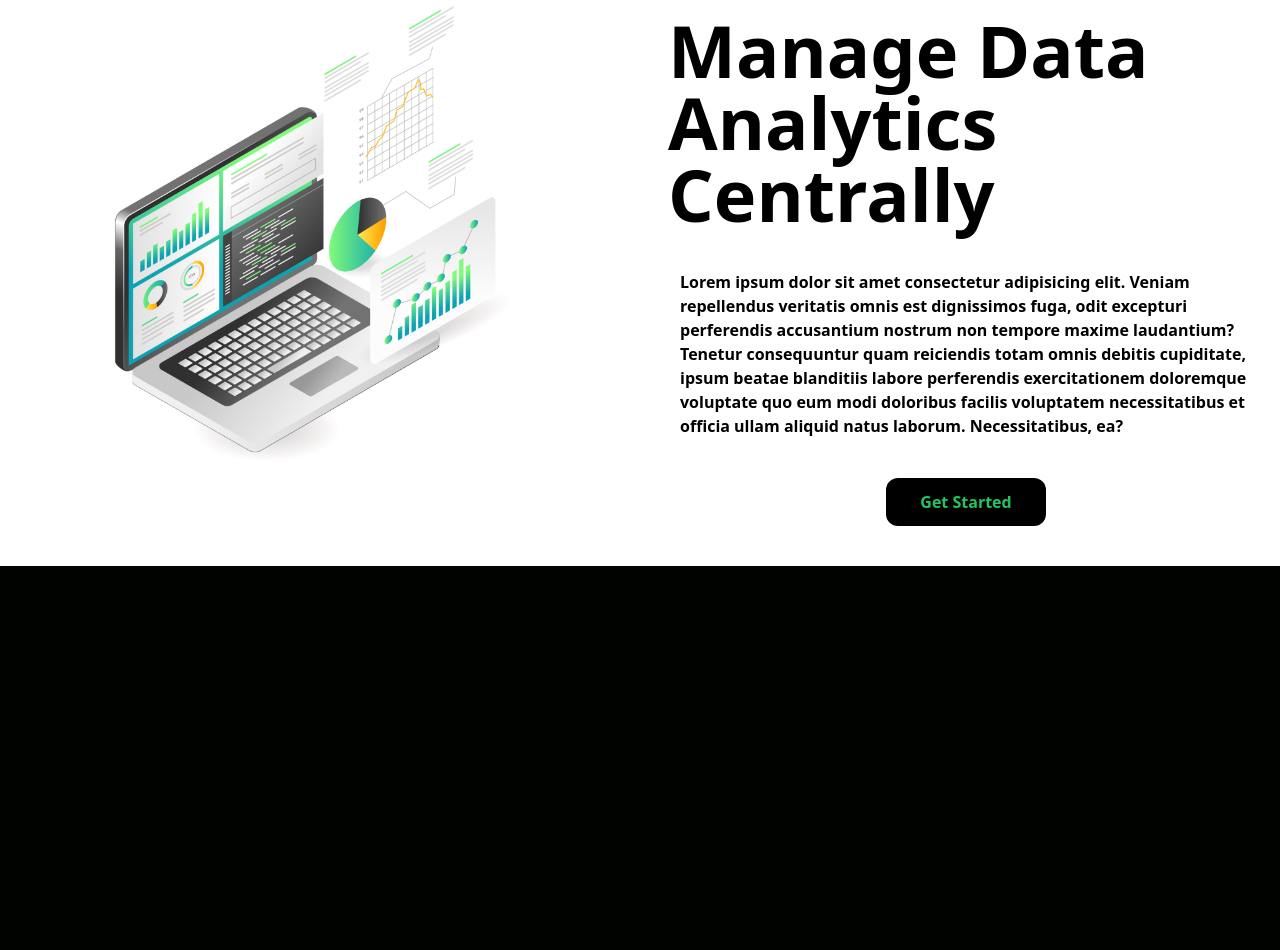
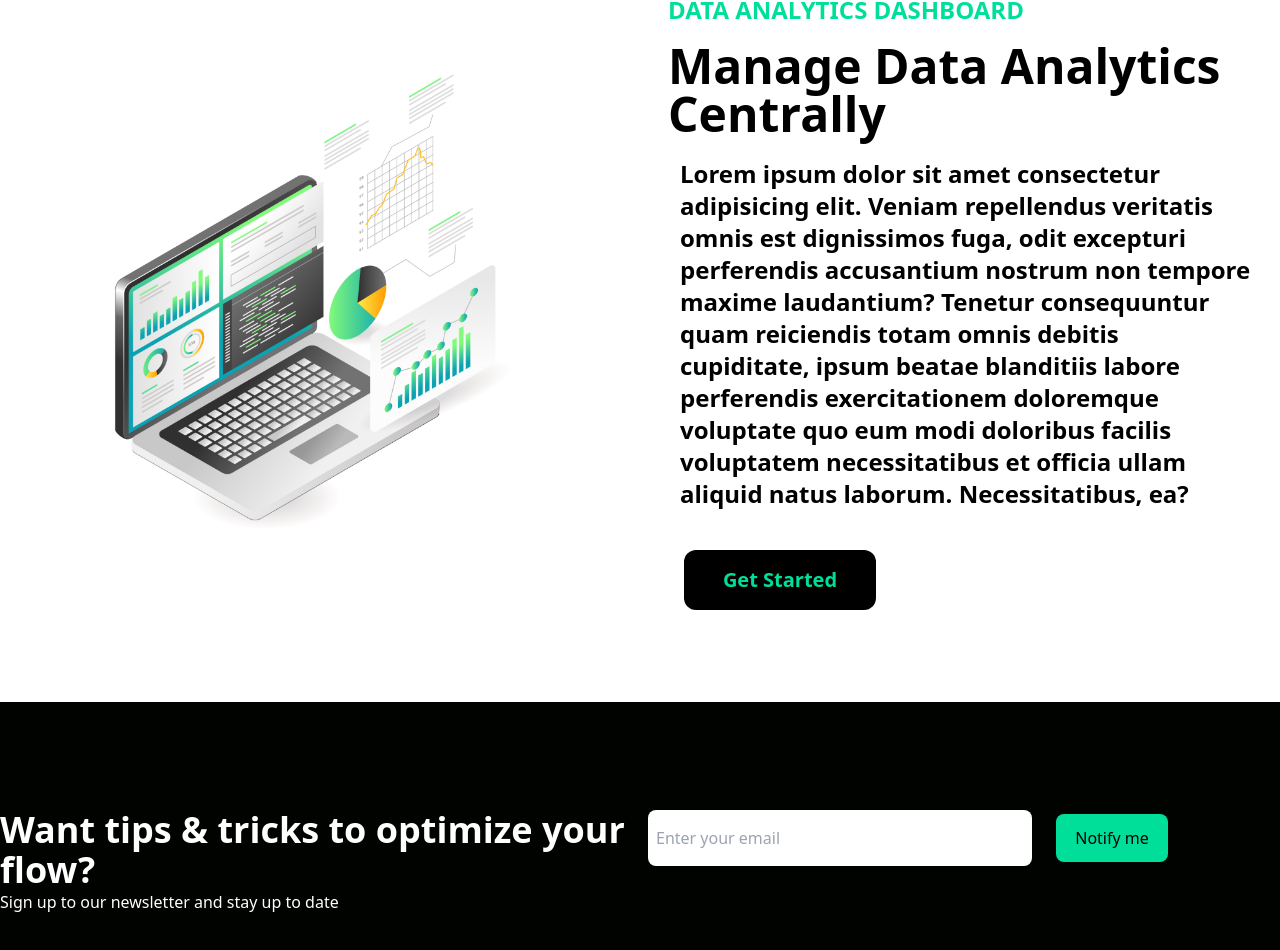
Before and after one commit to Moluno-xiii/Green-website, a React (Vite) app: page / in a window 1280 px wide. Shown: the part 898-1848 px from the top of the page. Before the commit the page ends 1464 px from the top, so only its background shows below. Built offline with nearby package versions, Linux system fonts and the light colour scheme.

Commit message:
finished 'Get Started' section

```diff
--- a/src/App.tsx
+++ b/src/App.tsx
@@ -1,4 +1,5 @@
 import './App.css'
+import ContactUs from './components/ContactUs'
 import GetStarted from './components/GetStarted'
 import Hero from './components/Hero'
 import Navbar from './components/Navbar'
@@ -13,6 +14,7 @@ function App() {
       <Hero />
       </div>
       <GetStarted />
+      <ContactUs />
     </div>
   )
 }
--- /dev/null
+++ b/src/components/ContactUs.tsx
@@ -0,0 +1,26 @@
+const ContactUs: React.FC = () => {
+  return (
+    <section className="h-[40vh] flex items-center mx-auto">
+      <div className="grid md:grid-cols-2 text-white mx-auto max-w-7xl gap-4">
+        <div className="">
+          <h1 className="font-bold lg:text-4xl">
+            Want tips & tricks to optimize your flow?{" "}
+          </h1>
+          <p>Sign up to our newsletter and stay up to date</p>
+        </div>
+        <div>
+          <input
+            type="text"
+            placeholder="Enter your email"
+            className="text-slate-900 bg-white mr-6 rounded-lg py-4 px-2 md:w-96 focus:outline-none"
+          />
+          <button className="py-3 rounded-lg hover:bg-white hover:text-[#00df9a] duration-500 cursor-pointer text-black bg-[#00df9a] w-28">
+            Notify me
+          </button>
+        </div>
+      </div>
+    </section>
+  );
+};
+
+export default ContactUs;
--- a/src/components/GetStarted.tsx
+++ b/src/components/GetStarted.tsx
@@ -2,20 +2,20 @@ import PcImg from '../assets/laptop.jpg'
 
 const GetStarted: React.FC = () => {
     return (
-      <section className="bg-white text-black">
-        <div className="grid md:grid-cols-2 gap-14 py-10 mx-auto max-w-7xl px-4">
+      <section className="bg-white text-black lg:h-[102vh] flex xl:h-[100vh]">
+        <div className="grid md:grid-cols-2 gap-14 py-10 mx-auto max-w-7xl 2xl:max-w-[2400px] px-4">
           <div className="w-full h-full flex justify-center flex-col">
             <img src={PcImg} alt="pc image" className="w-full " />
           </div>
 
           <div className="flex flex-col justify-center ">
-            <p className="text-green-500 uppercase font-bold sm:text-2xl max-sm:text-center">
+            <p className="text-[#00df9a] uppercase font-bold text-lg max-sm:text-center md:text-xl lg:text-2xl xl:text-3x 2xl:text-4xl">
               Data analytics dashboard
             </p>
-            <h3 className="font-bold capitalize text-3xl sm:text-5xl xl:text-7xl xl:mt-10 max-sm:text-center">
+            <h3 className="font-extrabold capitalize text-3xl sm:text-5xl xl:text-5xl xl:mt-4 max-sm:text-center md:text-3xl lg:mt-2 2xl:text-7xl">
               manage data analytics centrally
             </h3>
-            <p className="font-semibold mt-3 xl:mt-10 mx-3">
+            <p className="font-semibold mt-3 xl:mt-5 mx-3 lg:text-xl xl:text-2xl 2xl:text-4xl 2xl:leading-[50px]">
               Lorem ipsum dolor sit amet consectetur adipisicing elit. Veniam
               repellendus veritatis omnis est dignissimos fuga, odit excepturi
               perferendis accusantium nostrum non tempore maxime laudantium?
@@ -25,7 +25,7 @@ const GetStarted: React.FC = () => {
               voluptatem necessitatibus et officia ullam aliquid natus laborum.
               Necessitatibus, ea?
             </p>
-            <button className="bg-black text-green-500 capitalize mt-3 xl:mt-10 text-center sm:py-3 sm:w-40 py-2 w-28 hover:text-black hover:bg-green-500 duration-500 cursor-pointer font-bold rounded-xl mx-auto">
+            <button className="bg-black text-[#00df9a] capitalize mt-3 xl:mt-10 text-center sm:py-3 sm:w-40 py-2 w-28 hover:text-black hover:bg-[#00df9a] duration-500 cursor-pointer font-bold rounded-xl max-sm:mx-auto xl:w-48 xl:py-4 xl:text-xl 2xl:mt-8 2xl:w-80 2xl:text-3xl 2xl:py-10 ml-4">
               Get Started
             </button>
           </div>
--- a/src/components/Hero.tsx
+++ b/src/components/Hero.tsx
@@ -14,7 +14,7 @@ const Hero: React.FC = () => {
           </h1>
           <p className="sm:mb-5 text-lg sm:text-3xl lg:text-5xl font-semibold 2xl:text-7xl">
             Fast, flexible financing for{" "}
-            <span className="text-slate-500">{<Typewriter words={['BTB','D2C','SaaS', "API's" ]} loop = {false} deleteSpeed={100} typeSpeed={200}/>}</span>{" "}
+            <span className="text-slate-500">{<Typewriter words={['BTB','D2C','SaaS', "API's" ]} loop = {1} deleteSpeed={100} typeSpeed={200}/>}</span>{" "}
           </p>
           <p className="text-slate-500 font-bold md:text-xl max-w-[700px] 2xl:text-5xl 2xl:max-w-[1300px] 2xl:leading-[50px]">
             Monitor your data analytics to increase revenue for BTB, BTC, & SaaS
```
